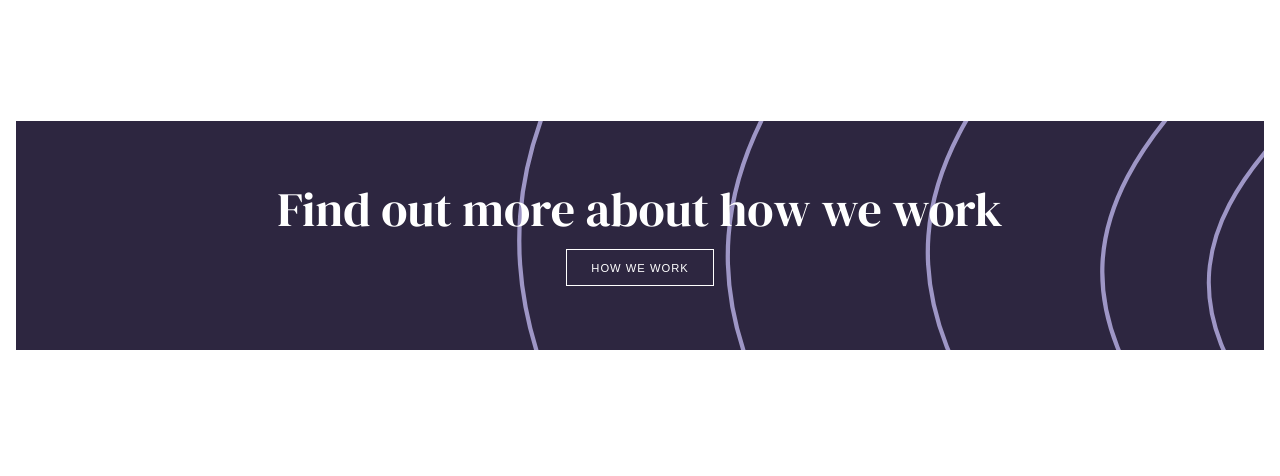
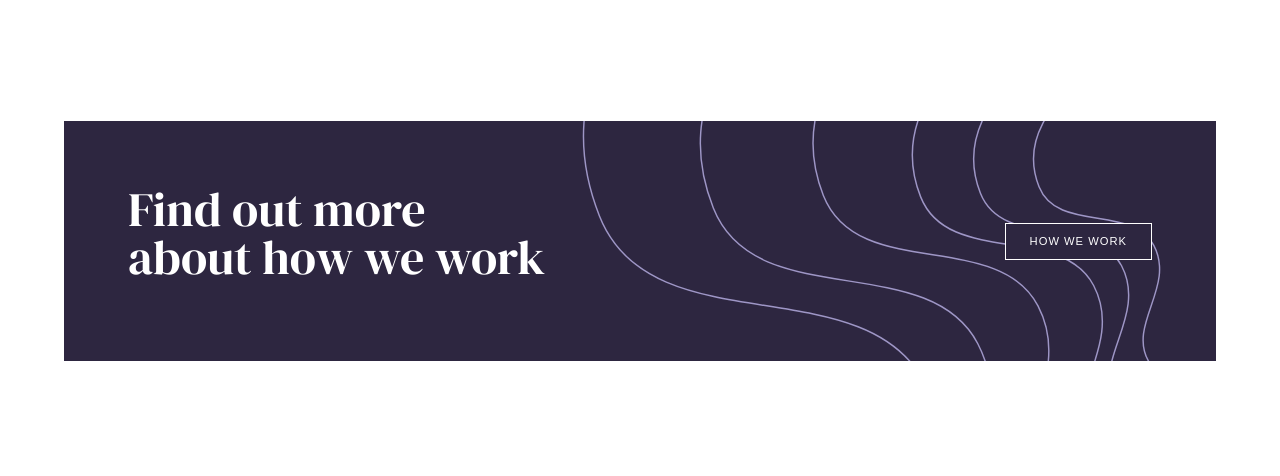
Before and after one commit to Darsh2987/insure-landing-page, a website built with webpack: page src/index.html in a window 1280 px wide. Shown: the part 1260-1736 px from the top of the page. Built offline with nearby package versions, Linux system fonts and the light colour scheme; files whose address does not match are found by name.

Commit message:
desktop styles

```diff
--- a/src/assets/scss/_find-out-more.scss
+++ b/src/assets/scss/_find-out-more.scss
@@ -13,3 +13,31 @@
     margin-bottom: 1rem;
   }
 }
+
+@media screen and (min-width: 900px) {
+  .find-out-more {
+    background-image: url("../images/bg-pattern-how-we-work-desktop.svg");
+    background-size: 55%;
+    display: flex;
+    justify-content: space-between;
+    align-items: center;
+    width: 90%;
+    margin-right: auto;
+    margin-left: auto;
+    padding-right: 4rem;
+    padding-left: 4rem;
+    text-align: unset;
+
+    &__headline {
+      width: 420px;
+    }
+  }
+}
+
+@media screen and (min-width: 1440px) {
+  .find-out-more {
+    &__headline {
+      width: 500px;
+    }
+  }
+}
```
